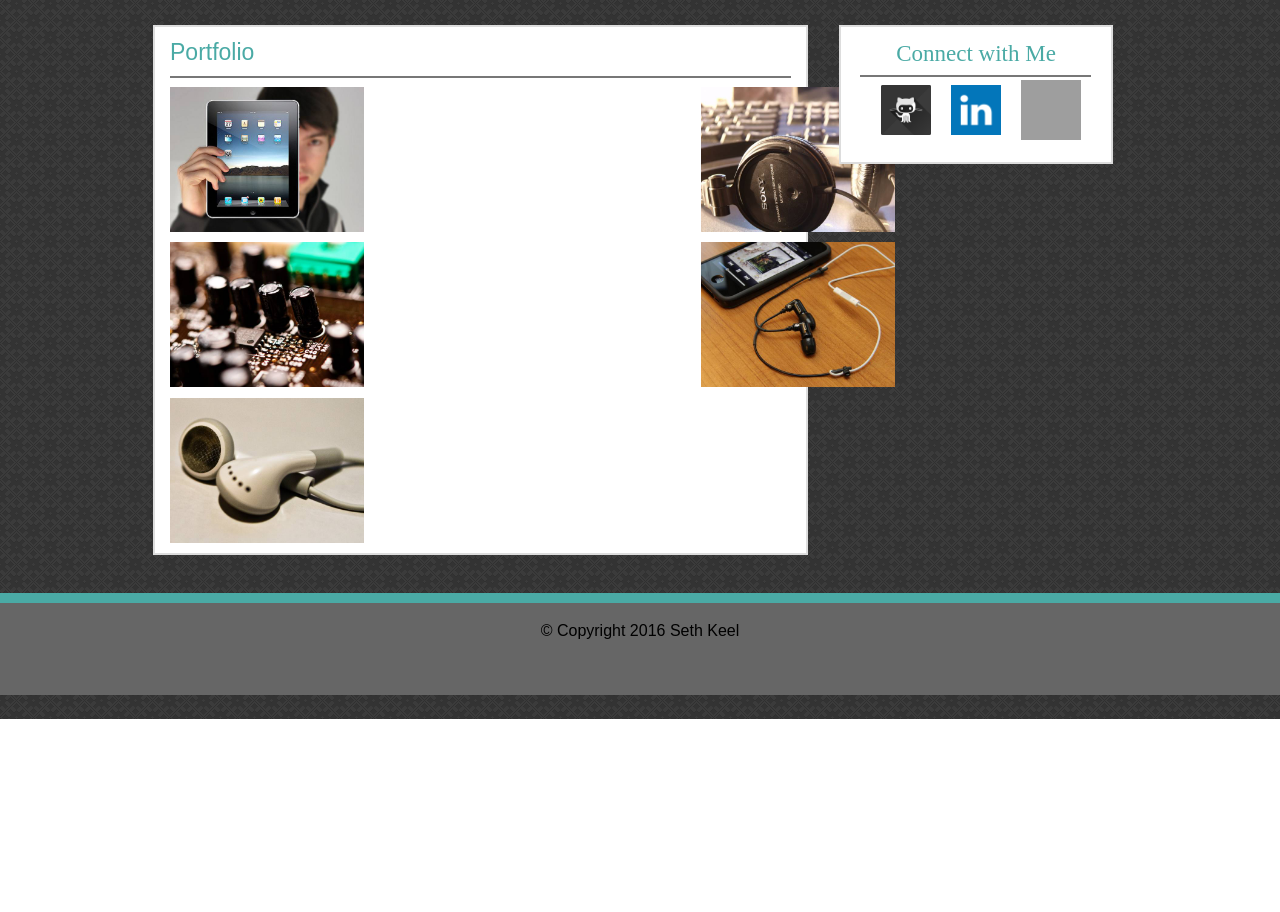
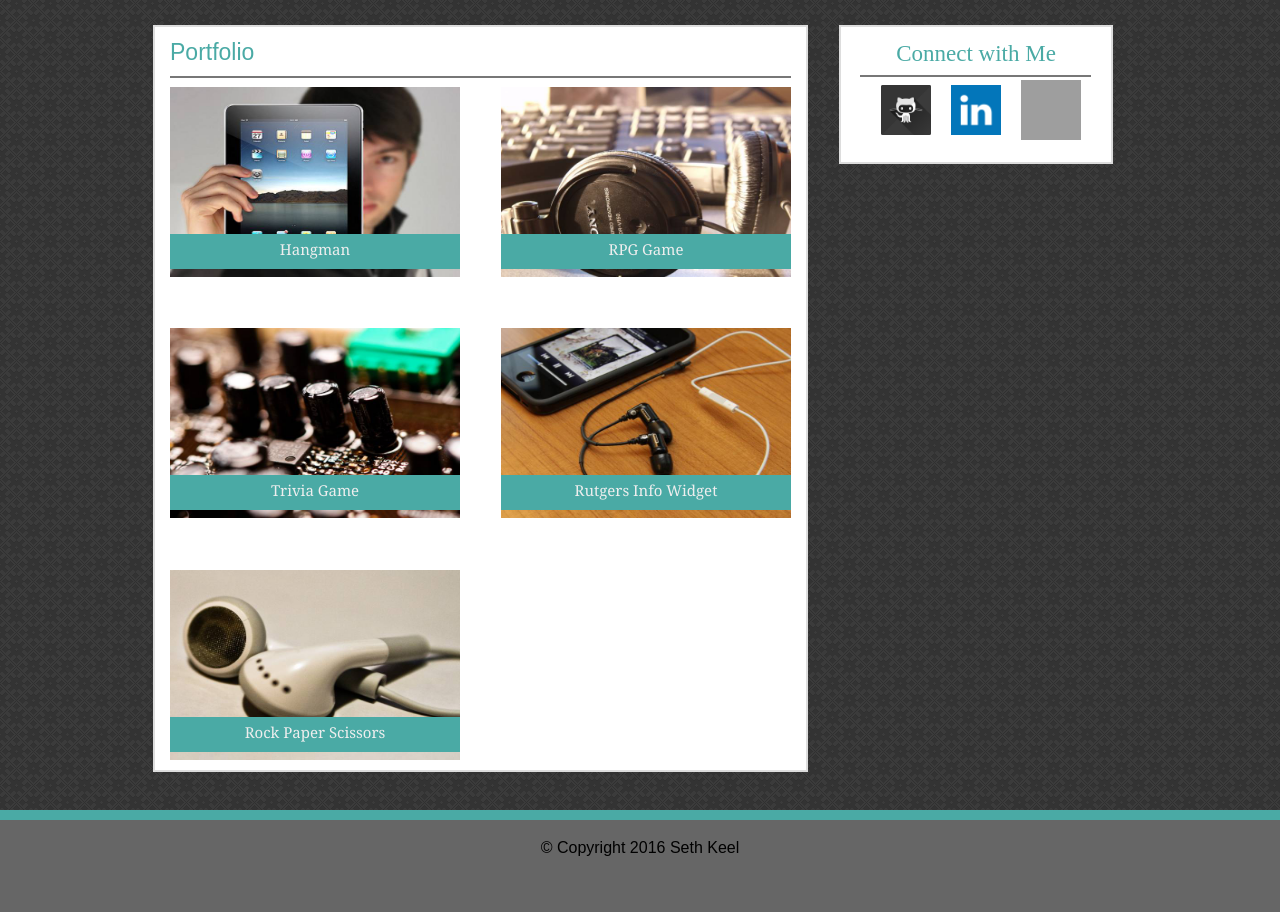
Before and after one commit to s95116/Basic-Portfolio, a PHP site: page /portfolio.html in a window 1280 px wide. Shown: the part 81-993 px from the top of the page. Before the commit the page ends 800 px from the top, so only its background shows below. Run offline with PHP 8.4, Linux system fonts and the light colour scheme; grey boxes are pictures that could not be loaded.

Commit message:
added html and styling to portfolio

```diff
--- a/assets/css/style.css
+++ b/assets/css/style.css
@@ -38,11 +38,11 @@ a{
 
 }
 
-a:link {
+a.nav:link {
     text-decoration: none;
 }
 
-a:hover {background:#4aaaa5;}
+a.nav:hover {background:#4aaaa5;}
 
 
 .container{
@@ -136,29 +136,38 @@ h2{
 	float:left;
 	clear:left;
 	height:582;
-	width:145px;
-	display:block;
+	width:194px;
 }
 
 #right-images{
-	float:right;
+	float:left;
 	clear:right;
-	height:582;
-	width:145px;
-	margin-right: -40px;
-}
-#technics1, #technics2, #technics3{
+	height:582px;
 	width:194px;
-	height:145px;
-
+	margin-left: 137px;
 }
 
+#technics1, #technics2, #technics4, #technics5 {
+	padding-bottom: 41px;
+}
+#technics1, #technics2, #technics3,
 #technics4, #technics5{
-	width:194px;
-	height:145px;
-
+	width:290px;
+	height:190px;
 }
 
+
+#first{position:absolute;
+	margin-top: 147px;
+	background-color: #4aaaa5;
+	color:#eeeeee;
+	width:290px;
+	height:35px;
+	border:0;
+	font-size: 15px;
+	text-align: center;
+	font-family: 'Georgia', Times, 'Times New Roman', serif;
+}
 
 #github {
 	width:50px;
--- a/portfolio.html
+++ b/portfolio.html
@@ -9,9 +9,9 @@
 <body>
     <header>
         <nav class="nav-bar">
-            <a href="index.html">About</a> |
-            <a href="portfolio.html">Portfolio</a> |
-            <a href="contact.html">Contact</a> |
+            <a class="nav" href="index.html">About</a> |
+            <a class="nav" href="portfolio.html">Portfolio</a> |
+            <a class="nav" href="contact.html">Contact</a> |
         </nav>
 
 
@@ -28,13 +28,18 @@
             <hr id="dividing-line">
 
             <div id="left-images">
+            <h3 id="first">Hangman</h3>
             <a href="#"><img src="./assets/images/technics1.jpg" alt="ipad" id="technics1"/></a>
+            <h3 id="first">Trivia Game</h3>
             <a href="#"><img src="./assets/images/technics2.jpg" alt="computer-board" id="technics2"/></a>
+            <h3 id="first">Rock Paper Scissors</h3>
             <a href="#"><img src="./assets/images/technics3.jpg" alt="earbuds" id="technics3"/></a>
             </div>
 
             <div id="right-images">
+            <h3 id="first">RPG Game</h3>
             <a href="#"><img src="./assets/images/technics4.jpg" alt="sony-headphones" id="technics4"/></a>
+            <h3 id="first">Rutgers Info Widget</h3>
             <a href="#"><img src="./assets/images/technics5.jpg" alt="iphone-and-earbuds" id="technics5"/></a>
             </div>
 
```
